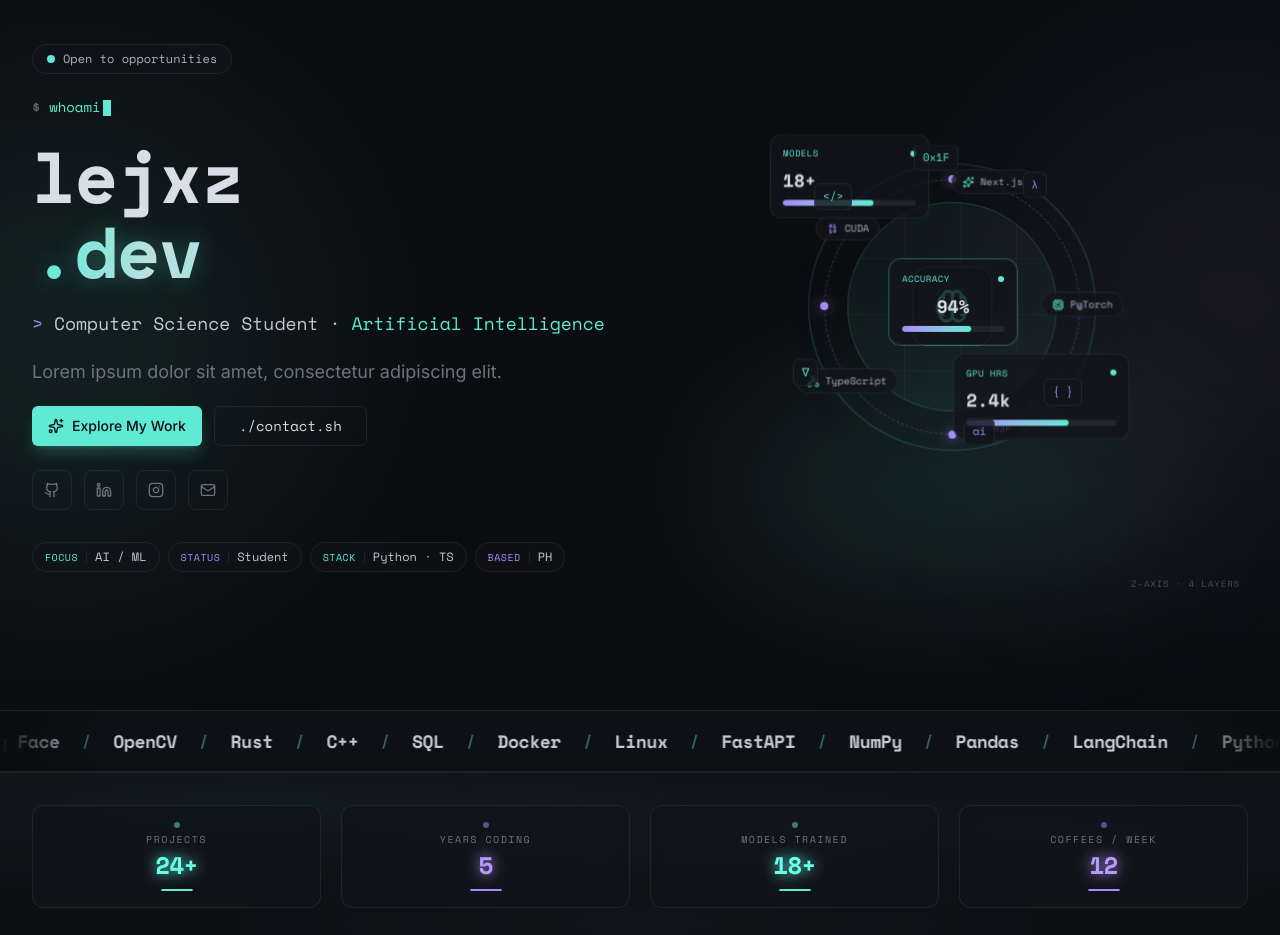
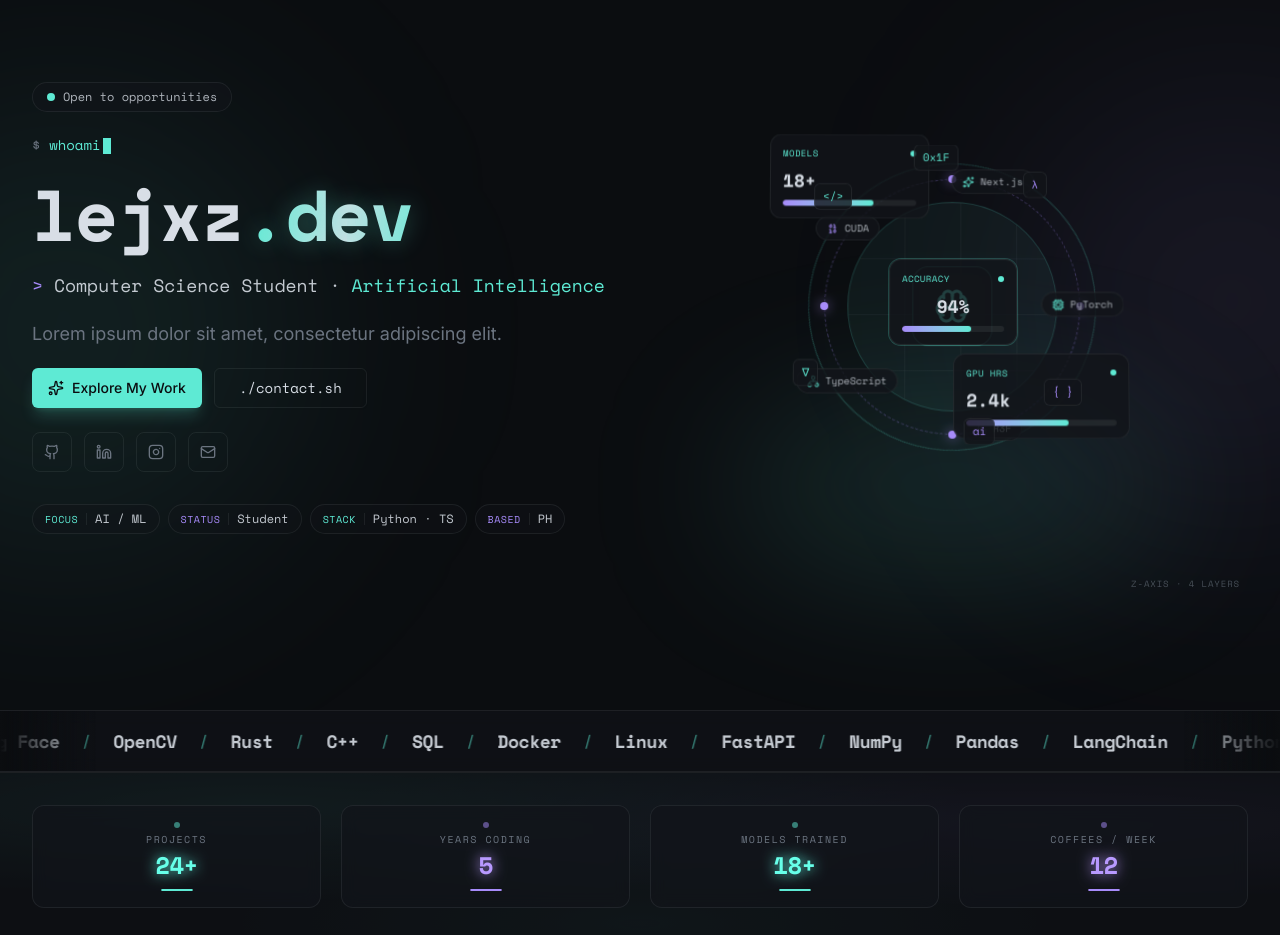
Before and after one commit to lejxz/lejxz, a Next.js app: page / in a window 1280 px wide. Shown: the part 1360-2295 px from the top of the page. Built offline with nearby package versions, Linux system fonts and the light colour scheme.

Commit message:
fix: hero name on one line (lejxz.dev)

```diff
--- a/src/components/sections/hero.tsx
+++ b/src/components/sections/hero.tsx
@@ -123,10 +123,8 @@ export function Hero() {
             transition={{ duration: 0.7, delay: 0.16 }}
             className="font-mono text-5xl font-bold leading-[1.05] tracking-tight sm:text-6xl lg:text-7xl"
           >
-            <span className="block text-foreground">
-              <ScrambleText text={profile.penname ?? profile.alias ?? profile.name.split(" ")[0]} duration={500} />
-            </span>
-            <span className="block text-gradient-shimmer text-glow-soft">
+            <ScrambleText text={profile.penname ?? profile.alias ?? "lejxz"} duration={500} />
+            <span className="text-gradient-shimmer text-glow-soft">
               <ScrambleText text=".dev" duration={700} />
             </span>
           </motion.h1>
```
